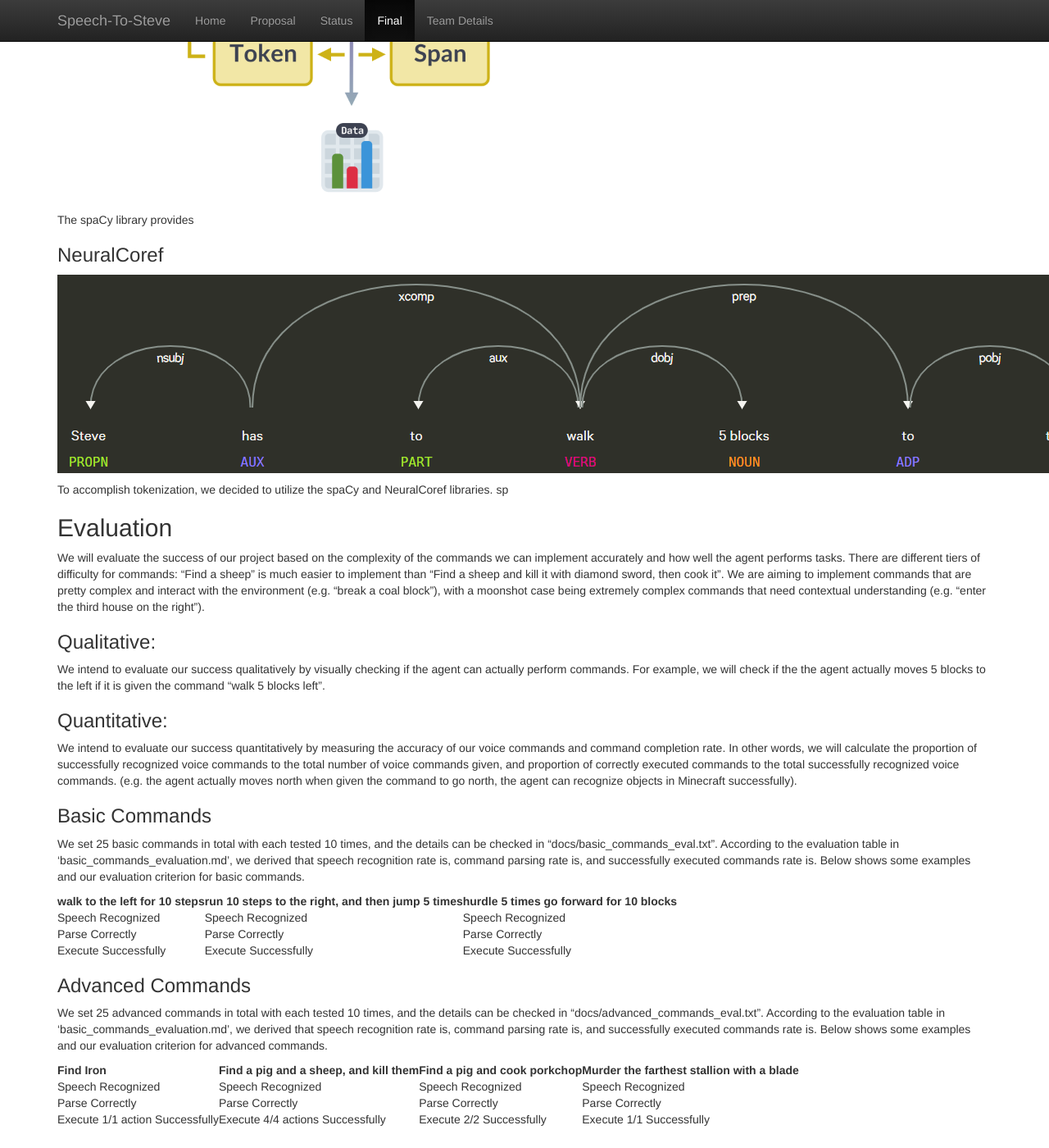
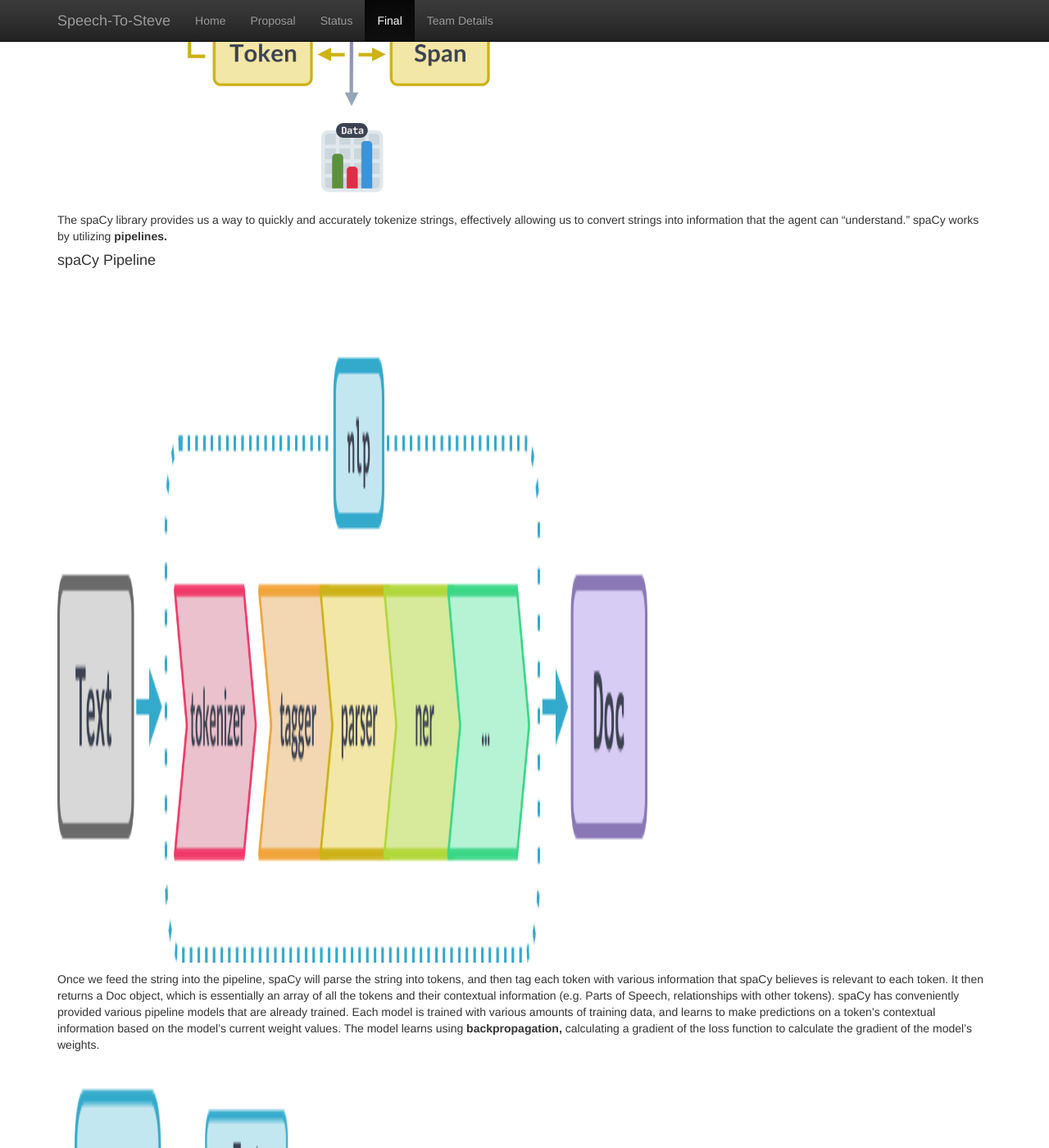
Before and after one commit to geeeeeeeeew/CS-175-Team-Direction-, a Jekyll site: the page built from docs/final.md, in a window 1280 px wide and 1400 px high, scrolled down 2402 px. Shown: the whole window at 82% size. Built offline with Jekyll 4.4.1, drawn with Linux system fonts in a browser that asks for light colours.

Commit message:
Update final.md

```diff
--- a/docs/final.md
+++ b/docs/final.md
@@ -43,7 +43,14 @@ The next step in parsing the input from the user is to extract information and c
 ### spaCy
 <img src="spacy.png" alt="Visualization of spaCy" class="inline" width = "720" height="836"/>
 
-The spaCy library provides
+The spaCy library provides us a way to quickly and accurately tokenize strings, effectively allowing us to convert strings into information that the agent can "understand." spaCy works by utilizing **pipelines.**
+
+#### spaCy Pipeline
+<img src="pipeline.png" alt="Visualization of spaCy pipeline" class="inline" width = "720" height="836"/>
+
+Once we feed the string into the pipeline, spaCy will parse the string into tokens, and then tag each token with various information that spaCy believes is relevant to each token. It then returns a Doc object, which is essentially an array of all the tokens and their contextual information (e.g. Parts of Speech, relationships with other tokens). spaCy has conveniently provided various pipeline models that are already trained. Each model is trained with various amounts of training data, and learns to make predictions on a token's contextual information based on the model's current weight values. The model learns using **backpropagation,** calculating a gradient of the loss function to calculate the gradient of the model's weights.
+
+<img src="pipetrain.png" alt="Visualization of spaCy pipeline training" class="inline" width = "720" height="836"/>
 
 ### NeuralCoref
 <img src="displacy.PNG" alt="Visualization of NeuralCoref" class="inline"/>
```
